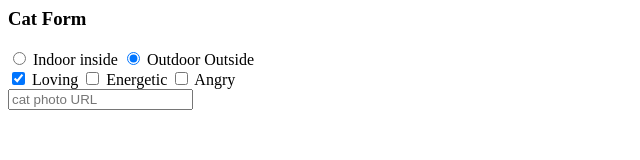
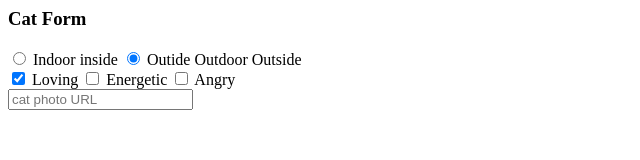
Before and after one commit to knightmoves-schools/005-forms-Durelldm, a website: page index.html in a window 1280 px wide. Shown: the full height of the page, 0-640 px from the left. Drawn offline with Linux system fonts and the light colour scheme.

Commit message:
maybe this one?

```diff
--- a/index.html
+++ b/index.html
@@ -10,6 +10,7 @@
 <label for="inside">inside</label>
 
 <input id="outdoor" type="radio" name="indoor-outdoor" value="outdoor" checked>
+<label for="outside">Outide</label>
 <label for="outdoor">Outdoor</label>
 <label for="outside">Outside</label>
 <br>
```
